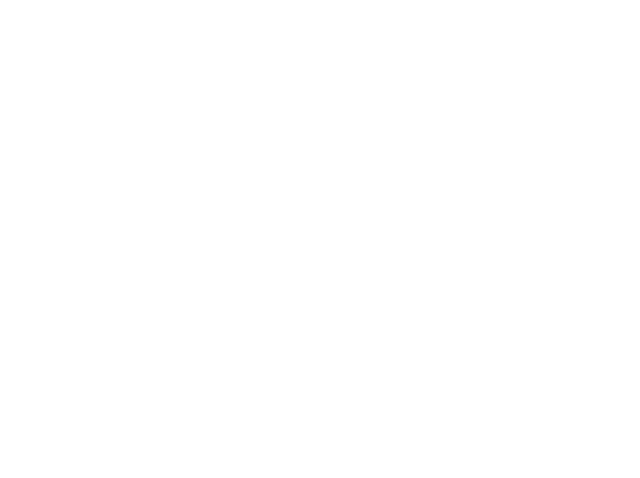
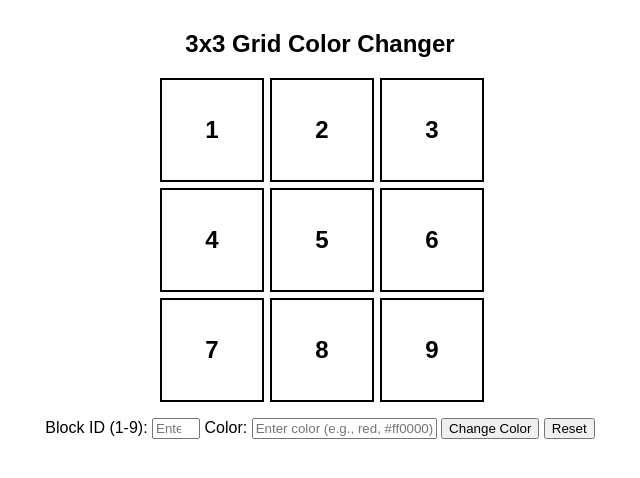
Before and after one commit to acciojob/Replit-Asian-Paints-adil088, a website: page main.html in a window 1280 px wide. Shown: the whole page, without its empty margins (320-960 px from the left). Drawn offline with Linux system fonts and the light colour scheme.

Commit message:
created a submission

```diff
--- a/main.html
+++ b/main.html
@@ -1,16 +1,40 @@
 <!DOCTYPE html>
+<html lang="en">
+<head>
+    <meta charset="UTF-8">
+    <meta name="viewport" content="width=device-width, initial-scale=1.0">
+    <title>Color Grid Application</title>
+    <link rel="stylesheet" href="styles.css">
+</head>
+<body>
 
-<html>
+    <h2>3x3 Grid Color Changer</h2>
 
-<head>
-	<link rel="stylesheet" href="styles.css">
-</head>
+    <!-- Grid Container -->
+    <div id="grid-container">
+        <!-- 3x3 Grid -->
+        <div class="grid-item" id="1">1</div>
+        <div class="grid-item" id="2">2</div>
+        <div class="grid-item" id="3">3</div>
+        <div class="grid-item" id="4">4</div>
+        <div class="grid-item" id="5">5</div>
+        <div class="grid-item" id="6">6</div>
+        <div class="grid-item" id="7">7</div>
+        <div class="grid-item" id="8">8</div>
+        <div class="grid-item" id="9">9</div>
+    </div>
 
-<body>
-	<!-- the entire body must be written by student -->
-    <script type="text/javascript" src="./script.js">
-</script>
+    <!-- Input Fields -->
+    <label for="block_id">Block ID (1-9):</label>
+    <input type="number" id="block_id" min="1" max="9" placeholder="Enter block ID">
 
+    <label for="colour_id">Color:</label>
+    <input type="text" id="colour_id" placeholder="Enter color (e.g., red, #ff0000)">
+
+    <!-- Buttons -->
+    <button id="change_button">Change Color</button>
+    <button id="Reset">Reset</button>
+
+    <script src="script.js"></script>
 </body>
-
 </html>
--- a/script.js
+++ b/script.js
@@ -1 +1,25 @@
 //your JS code here. If required.
+document.getElementById("change_button").addEventListener("click", function () {
+    // Get values from input fields
+    let blockId = document.getElementById("block_id").value.trim();
+    let color = document.getElementById("colour_id").value.trim();
+
+    // Reset all grid elements to transparent
+    document.querySelectorAll(".grid-item").forEach(item => {
+        item.style.backgroundColor = "transparent";
+    });
+
+    // Validate input and change color
+    if (blockId >= 1 && blockId <= 9 && color) {
+        document.getElementById(blockId).style.backgroundColor = color;
+    } else {
+        alert("Please enter a valid block ID (1-9) and a color.");
+    }
+});
+
+// Reset button to clear all colors
+document.getElementById("Reset").addEventListener("click", function () {
+    document.querySelectorAll(".grid-item").forEach(item => {
+        item.style.backgroundColor = "transparent";
+    });
+});
--- a/styles.css
+++ b/styles.css
@@ -1 +1,28 @@
 /*  your css code here. If applicable */
+body {
+    font-family: Arial, sans-serif;
+    text-align: center;
+    margin: 30px;
+}
+
+#grid-container {
+    display: grid;
+    grid-template-columns: repeat(3, 100px);
+    grid-template-rows: repeat(3, 100px);
+    gap: 10px;
+    justify-content: center;
+    margin-bottom: 20px;
+}
+
+.grid-item {
+    display: flex;
+    align-items: center;
+    justify-content: center;
+    width: 100px;
+    height: 100px;
+    border: 2px solid black;
+    font-size: 24px;
+    font-weight: bold;
+    cursor: pointer;
+    transition: background-color 0.3s ease;
+}
```
